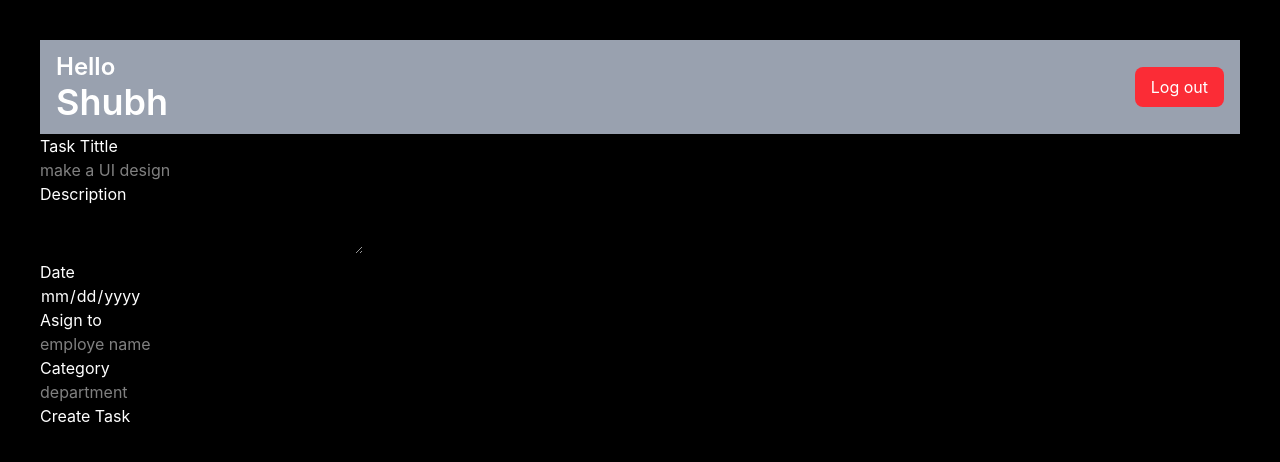
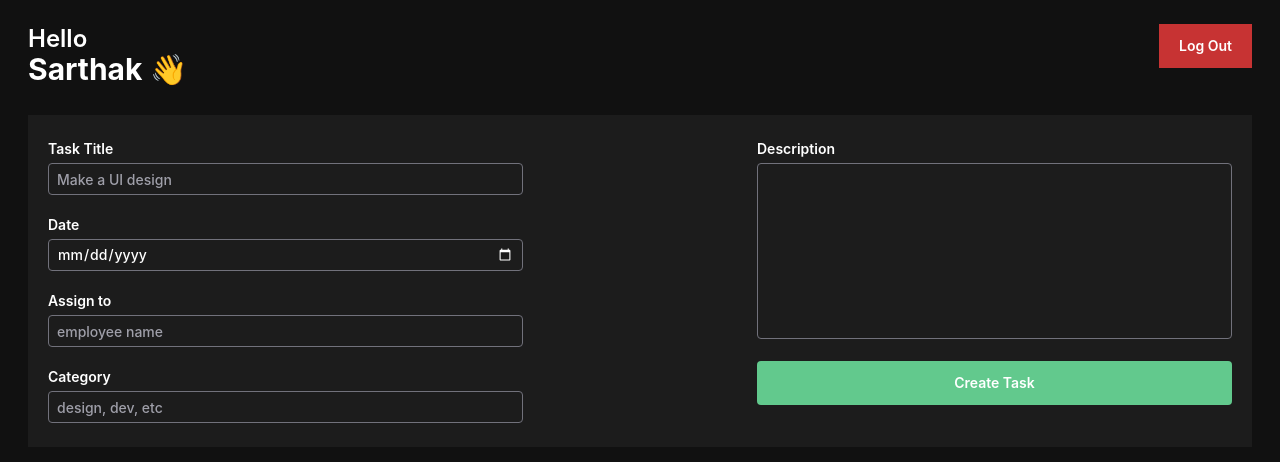
Before and after one commit to singhshubham103codeclub/ReactFrontent_Employe_Managnent_system, a React (Vite) app: page / in a window 1280 px wide. Shown: the top 462 px of the page. Built offline with nearby package versions, Linux system fonts and the light colour scheme.

Commit message:
AdminDashboard Done

```diff
--- a/src/components/Dashboard/AdminDashboard.jsx
+++ b/src/components/Dashboard/AdminDashboard.jsx
@@ -1,41 +1,76 @@
 import React from "react";
 import Header from "./others/header";
+
 const AdminDashboard = () => {
     return (
-        <div className="h-screen w- full p-10">
-            <Header />
-            <div>
-                <from className='flex items-baseline'>
-                    <div>
+        <div className="min-h-screen w-full bg-[#111111] px-7 py-6 text-white">
+            <Header userName="Sarthak" showWave />
+
+            <div className="mt-7 bg-[#1c1c1c] px-5 py-6">
+                <form
+                    className="flex w-full flex-col gap-8 lg:flex-row lg:items-start lg:justify-between"
+                    onSubmit={(event) => event.preventDefault()}
+                >
+                    <div className="w-full space-y-5 lg:max-w-[475px]">
                         <div>
-                            <h3>Task Tittle</h3>
-                            <input type="text" placeholder="make a UI design" />
+                            <label className="mb-1 block text-sm font-semibold text-zinc-300">
+                                Task Title
+                            </label>
+                            <input
+                                className="h-8 w-full rounded border border-zinc-500 bg-transparent px-2 text-sm font-medium text-white outline-none placeholder:text-zinc-400 focus:border-zinc-300"
+                                type="text"
+                                placeholder="Make a UI design"
+                            />
                         </div>
                         <div>
-                            <h3>Description</h3>
-                            <textarea name="" id="" cols='30' rows=''></textarea>
+                            <label className="mb-1 block text-sm font-semibold text-zinc-300">
+                                Date
+                            </label>
+                            <input
+                                className="h-8 w-full rounded border border-zinc-500 bg-transparent px-2 text-sm font-medium text-white outline-none [color-scheme:dark] focus:border-zinc-300"
+                                type="date"
+                            />
                         </div>
                         <div>
-                            <h3>Date</h3>
-                            <input type="date" />
+                            <label className="mb-1 block text-sm font-semibold text-zinc-300">
+                                Assign to
+                            </label>
+                            <input
+                                className="h-8 w-full rounded border border-zinc-500 bg-transparent px-2 text-sm font-medium text-white outline-none placeholder:text-zinc-400 focus:border-zinc-300"
+                                type="text"
+                                placeholder="employee name"
+                            />
                         </div>
                         <div>
-                            <h3>Asign to</h3>
-                            <input type="text" placeholder="employe name" />
-                        </div>
-                        <div>
-                            <h3>Category</h3>
-                            <input type="text" placeholder="department" />
-                        </div>
-                        <div>
-                            <button>Create Task</button>
+                            <label className="mb-1 block text-sm font-semibold text-zinc-300">
+                                Category
+                            </label>
+                            <input
+                                className="h-8 w-full rounded border border-zinc-500 bg-transparent px-2 text-sm font-medium text-white outline-none placeholder:text-zinc-400 focus:border-zinc-300"
+                                type="text"
+                                placeholder="design, dev, etc"
+                            />
                         </div>
                     </div>
 
-                </from>
-
+                    <div className="w-full lg:max-w-[475px]">
+                        <label className="mb-1 block text-sm font-semibold text-zinc-300">
+                            Description
+                        </label>
+                        <textarea
+                            className="h-44 w-full resize-none rounded border border-zinc-500 bg-transparent p-3 text-sm font-medium text-white outline-none placeholder:text-zinc-400 focus:border-zinc-300"
+                        />
+                        <button
+                            className="mt-4 h-11 w-full rounded bg-[#62c98d] text-sm font-semibold text-white transition hover:bg-[#54b97e]"
+                            type="submit"
+                        >
+                            Create Task
+                        </button>
+                    </div>
+                </form>
             </div>
         </div>
-    )
-}
-export default AdminDashboard
+    );
+};
+
+export default AdminDashboard;
--- a/src/components/Dashboard/others/header.jsx
+++ b/src/components/Dashboard/others/header.jsx
@@ -1,13 +1,17 @@
 import React from "react";
 
-const Header = () => {
+const Header = ({ userName = "Shubh", showWave = false }) => {
     return (
-        <div className="flex w-full items-center justify-between px-4 py-3 bg-gray-400">
-            <h1 className="text-2xl font-semibold leading-tight">
-                Hello <br /> <span className="text-4xl font-semibold">Shubh</span>
+        <div className="flex w-full items-start justify-between">
+            <h1 className="text-2xl font-semibold leading-tight text-white">
+                Hello <br />
+                <span className="text-[28px] font-bold leading-none sm:text-3xl">
+                    {userName}
+                    {showWave && <span className="ml-2">👋</span>}
+                </span>
             </h1>
-            <button className="rounded-lg bg-red-500 px-4 py-2 text-black">
-                Log out
+            <button className="bg-[#c73333] px-5 py-3 text-sm font-semibold text-white transition hover:bg-[#b72e2e]">
+                Log Out
             </button>
         </div>
     );
```
